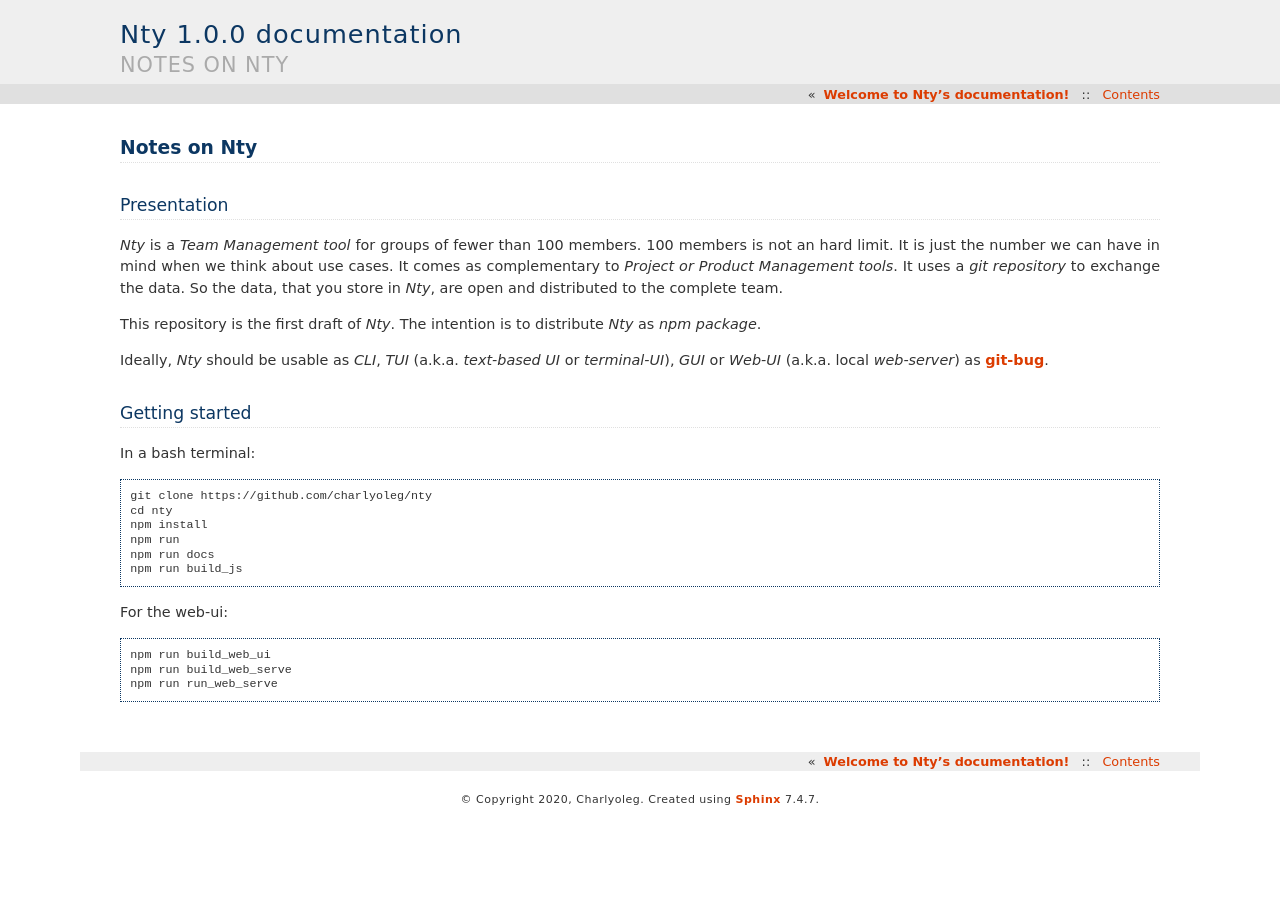
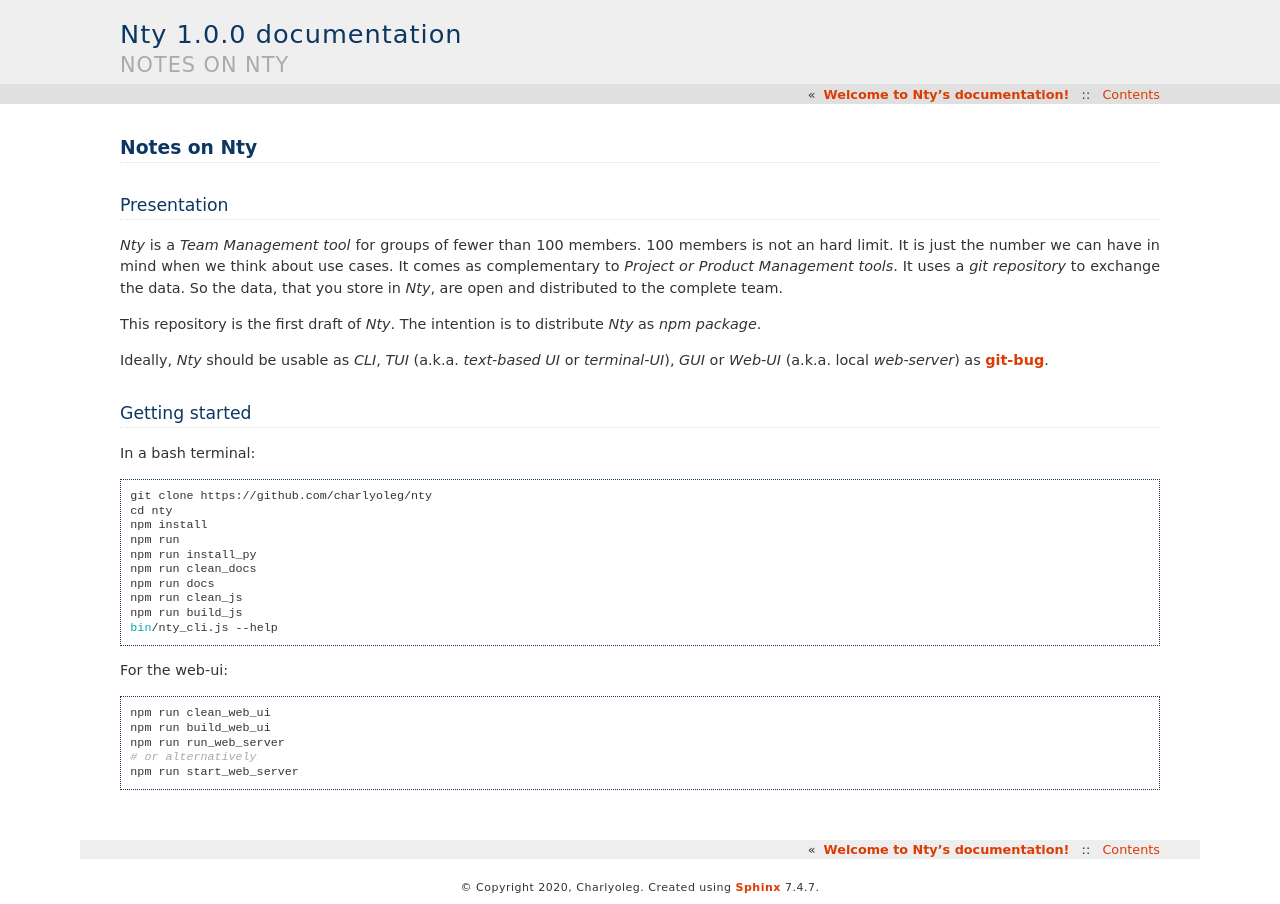
Before and after one commit to charlyoleg/nty, a Sphinx documentation site: the page built from docs/notes_on_nty.rst, in a window 1280 px wide. Built offline with Sphinx 7.4.7, drawn with Linux system fonts in a browser that asks for light colours.

Commit message:
complete docs

```diff
--- a/docs/notes_on_nty.rst
+++ b/docs/notes_on_nty.rst
@@ -24,11 +24,18 @@ In a bash terminal::
   cd nty
   npm install
   npm run
+  npm run install_py
+  npm run clean_docs
   npm run docs
+  npm run clean_js
   npm run build_js
+  bin/nty_cli.js --help
+
 
 For the web-ui::
 
+  npm run clean_web_ui
   npm run build_web_ui
-  npm run build_web_serve
-  npm run run_web_serve
+  npm run run_web_server
+  # or alternatively
+  npm run start_web_server
```
Also changed, not shown: README.md (+1 -0 lines).
